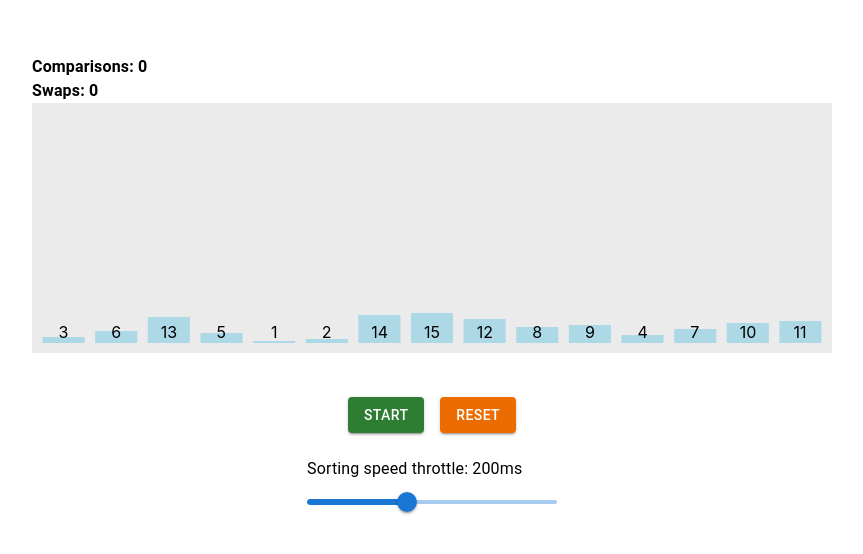
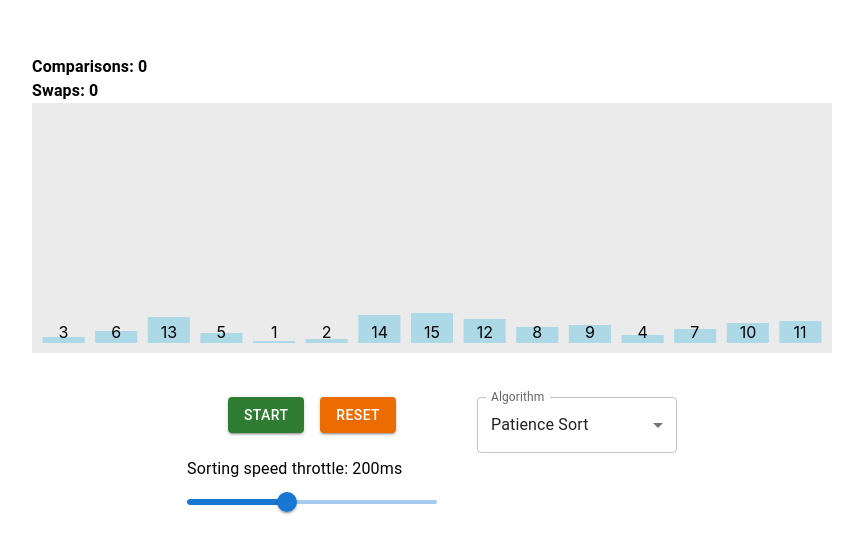
Before and after one commit to av3n93rz/react-algo-viz, a React (Create React App) app: page / in a window 1280 px wide. Shown: the part 112-666 px from the top of the page, without its empty margins (208-1071 px from the left). Built offline with nearby package versions, Linux system fonts and the light colour scheme.

Commit message:
add algorithm selector

```diff
--- a/src/App.tsx
+++ b/src/App.tsx
@@ -15,9 +15,15 @@ export type Count = {
 
 type Reducer = (state: Count, action: keyof Count | 'reset') => Count;
 
+export type Algorithms = 'bubbleSort' | 'patienceSort';
+
 export const App: FC = () => {
   const [sorting, setSorting] = useState(false);
   const [isSorted, setIsSorted] = useState(false);
+  const [selectedAlgorithm, setSelectedAlgorithm] = useState<Algorithms>('patienceSort');
+  const [sortThrottling, setSortThrottling] = useState(100);
+  const { columnData, setNumbers } = useColumns([3, 6, 13, 5, 1, 2, 14, 15, 12, 8, 9, 4, 7, 10, 11]);
+  const { canvas, setSortingState } = useCanvas({ columnData, animationDuration: sortThrottling / 2 });
   const [count, setCount] = useReducer<Reducer>(
     (state, action) => {
       if (action === 'reset') {
@@ -33,13 +39,6 @@ export const App: FC = () => {
       swaps: 0,
     },
   );
-
-  const [selectedAlgorithm, _setSelectedAlgorithm] = useState('patienceSort');
-
-  const [sortThrottling, setSortThrottling] = useState(100);
-  const { columnData, setNumbers } = useColumns([3, 6, 13, 5, 1, 2, 14, 15, 12, 8, 9, 4, 7, 10, 11]);
-
-  const { canvas, setSortingState } = useCanvas({ columnData, animationDuration: sortThrottling / 2 });
 
   const generator = useMemo(() => {
     switch (selectedAlgorithm) {
@@ -73,6 +72,10 @@ export const App: FC = () => {
   }, [setNumbers]);
 
   useEffect(() => {
+    resetApp();
+  }, [selectedAlgorithm]);
+
+  useEffect(() => {
     const intervalId = setInterval(() => {
       if (sorting) {
         sort();
@@ -92,6 +95,8 @@ export const App: FC = () => {
         resetApp={resetApp}
         setSortThrottling={setSortThrottling}
         handleSetSorting={handleSetSorting}
+        selectedAlgorithm={selectedAlgorithm}
+        setSelectedAlgorithm={setSelectedAlgorithm}
       />
     </Grid>
   );
--- a/src/components/settings/settings.tsx
+++ b/src/components/settings/settings.tsx
@@ -1,9 +1,15 @@
 import Button from '@mui/material/Button';
 import type { FC, Dispatch, SetStateAction } from 'react';
-import React from 'react';
+import React, { useCallback } from 'react';
 import Grid from '@mui/material/Grid';
 import Box from '@mui/material/Box';
+import InputLabel from '@mui/material/InputLabel';
+import type { SelectChangeEvent } from '@mui/material/Select';
+import Select from '@mui/material/Select';
+import MenuItem from '@mui/material/MenuItem';
+import FormControl from '@mui/material/FormControl';
 import Range from '../range/range';
+import type { Algorithms } from '../../App';
 
 type SettingsProps = {
   sorting: boolean;
@@ -11,11 +17,27 @@ type SettingsProps = {
   resetApp: () => void;
   setSortThrottling: Dispatch<SetStateAction<number>>;
   handleSetSorting: () => void;
+  selectedAlgorithm: Algorithms;
+  setSelectedAlgorithm: Dispatch<SetStateAction<Algorithms>>;
 };
 
-const Settings: FC<SettingsProps> = ({ sorting, isSorted, resetApp, setSortThrottling, handleSetSorting }) => {
+const Settings: FC<SettingsProps> = ({
+  sorting,
+  isSorted,
+  resetApp,
+  setSortThrottling,
+  handleSetSorting,
+  selectedAlgorithm,
+  setSelectedAlgorithm,
+}) => {
+  const handleSelect = useCallback((e: SelectChangeEvent<Algorithms>) => {
+    setSelectedAlgorithm(e.target.value as Algorithms);
+  }, []);
+
   return (
     <Box mt={5}>
+      <Grid container justifyContent="center">
+        <Box>
           <Grid container direction="column" justifyContent="center">
             <Grid container direction="row" justifyContent="center">
               <Box mr={2}>
@@ -37,6 +59,17 @@ const Settings: FC<SettingsProps> = ({ sorting, isSorted, resetApp, setSortThrot
             <Range setSortThrottling={setSortThrottling} />
           </Grid>
         </Box>
+        <Box ml={5} sx={{ minWidth: 200 }}>
+          <FormControl fullWidth>
+            <InputLabel id="select-label">Algorithm</InputLabel>
+            <Select labelId="select-label" value={selectedAlgorithm} label="Algorithm" onChange={handleSelect}>
+              <MenuItem value={'bubbleSort'}>Bubble Sort</MenuItem>
+              <MenuItem value={'patienceSort'}>Patience Sort</MenuItem>
+            </Select>
+          </FormControl>
+        </Box>
+      </Grid>
+    </Box>
   );
 };
 
--- a/src/hooks/useColumns.tsx
+++ b/src/hooks/useColumns.tsx
@@ -1,4 +1,3 @@
-import type React from 'react';
 import type { Dispatch, SetStateAction } from 'react';
 import { useMemo, useState } from 'react';
 import Colors from '../components/colors';
```
Lines whose indentation alone changed are shown as unchanged.
